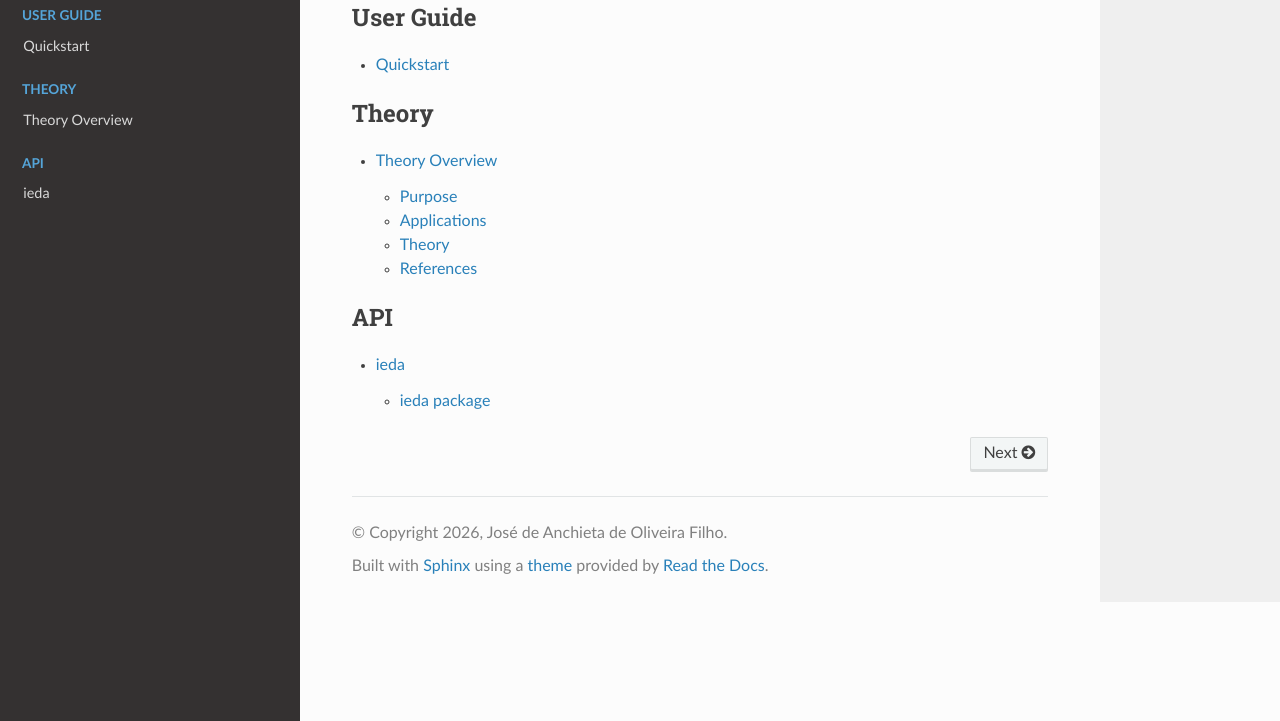
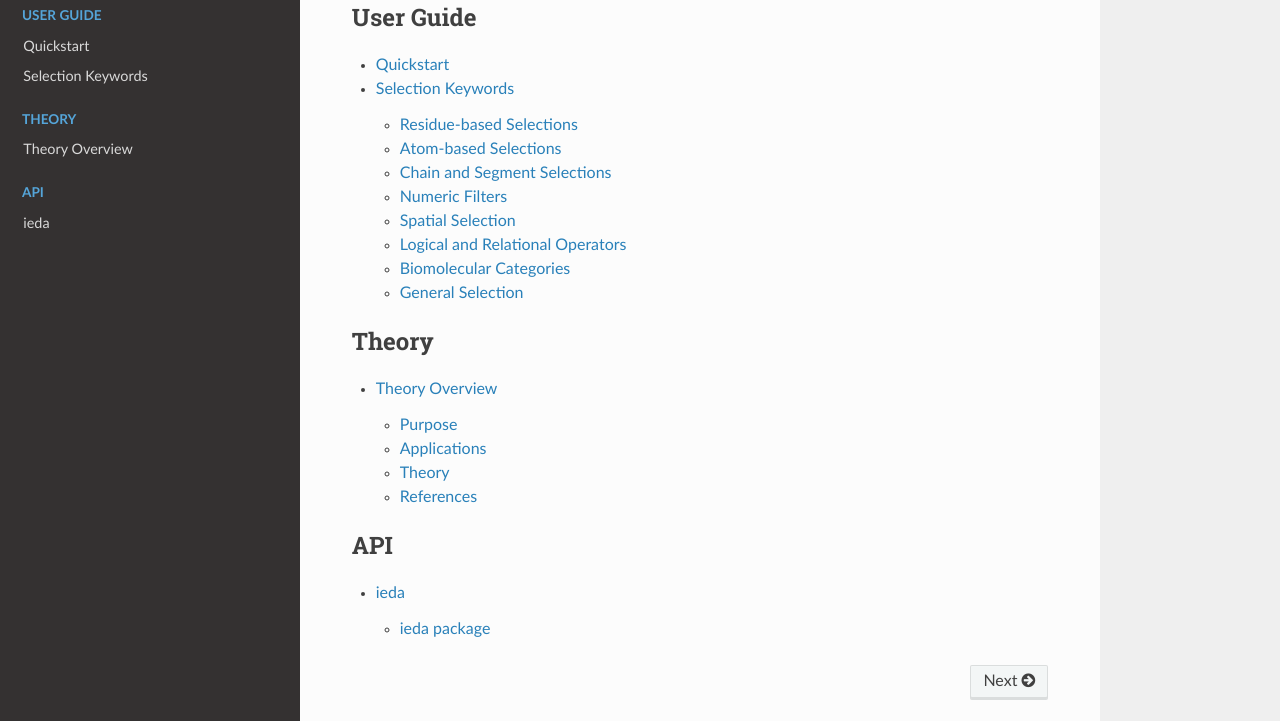
Before and after one commit to anchieta-oliveira/IEDA, a Sphinx documentation site: the page built from doc/source/index.rst, in a window 1280 px wide and 900 px high, scrolled down 745 px, cut to the strip 179-900 px from the top of the window. Built offline with Sphinx 7.4.7 and the Read the Docs theme 3.1.0, drawn with Linux system fonts in a browser that asks for light colours; pages that are not in the unit, such as notebooks, are missing from menus; some of the changed lines change nothing that is shown.

Commit message:
doc selection

```diff
--- a/doc/source/index.rst
+++ b/doc/source/index.rst
@@ -28,6 +28,7 @@ The goal of IEDA is to provide an electronic descriptor to assist in:
    :caption: User Guide
 
    tutorial/quickstart
+   tutorial/selection_syntax.rst
 
 .. toctree::
    :maxdepth: 2
--- /dev/null
+++ b/doc/source/tutorial/selection_syntax.rst
@@ -0,0 +1,155 @@
+Selection Keywords
+==================
+
+This section describes the available keywords used to create atom selections.
+Selections allow users to filter atoms based on structural, chemical, or spatial
+properties of a molecular system.
+
+Residue-based Selections
+------------------------
+
+These keywords select atoms based on residue information.
+
+- **resid**
+
+  Select atoms by residue sequence number.
+    E.g., ``resid 10`` selects atoms in residue number 10.
+
+- **resname**
+
+  Select atoms by residue name.
+    E.g., ``resname ALA`` selects atoms in alanine residues.
+
+- **residue**
+
+  Select atoms by internal residue ID.
+    E.g., ``residue 5`` selects atoms in the residue with internal ID 5 (sequential numbering).
+
+
+Atom-based Selections
+---------------------
+
+These keywords select atoms using atom-level identifiers.
+
+- **atom**
+
+  Select atoms by atom serial number.
+    E.g., ``atom 15`` selects the atom with serial number 15.
+
+- **atomid**
+
+  Select atoms by internal atom ID.
+    E.g., ``atomid 20`` selects the atom with internal ID 20 (sequential numbering).
+
+- **name**
+
+  Select atoms by atom name.
+    E.g., ``name CA`` selects atoms named CA (alpha carbons in proteins).
+
+
+Chain and Segment Selections
+----------------------------
+
+These keywords select atoms based on structural grouping.
+
+- **chain**
+
+  Select atoms by chain ID.
+    E.g., ``chain A`` selects atoms in chain A.
+
+- **segname**
+
+  Select atoms by segment name.
+    E.g., ``segname PROT`` selects atoms in the segment named PROT.
+
+Numeric Filters
+---------------
+
+These keywords filter atoms based on numerical properties.
+
+- **beta**
+
+  Select atoms using B-factor (temperature factor) values.
+  Supports comparison operators such as ``>``, ``<``, ``>=``, ``<=``, and ``==``.
+    E.g., ``beta > 0.5`` selects atoms with B-factor greater than 0.5.
+
+- **occupancy**
+
+  Select atoms based on occupancy values using comparison operators.
+    E.g., ``occupancy <= 0.8`` selects atoms with occupancy less than or equal to 0.8.
+
+
+Spatial Selection
+-----------------
+
+Selections based on geometric relationships.
+
+- **within**
+
+  Select atoms within a specified distance from another selection.
+    E.g., ``within 5 of resid 10`` selects atoms within 5 Å of residue number 10.
+
+
+Logical and Relational Operators
+--------------------------------
+
+These operators allow combining or modifying selections.
+
+- **and**
+
+  Combine selections using intersection.
+    E.g., ``protein and resname ALA`` selects atoms that are both in the protein and in alanine residues.
+
+- **or**
+
+  Combine selections using union.
+    E.g., ``resname ALA or segname ALIG`` selects atoms that are either in alanine residues or in the segment named ALIG.
+
+- **not**
+
+  Exclude atoms from a selection.
+    E.g., ``not water`` selects all atoms that are not part of water molecules.
+
+- **same**
+
+  Select atoms sharing a specific property with another selection.
+    E.g., ``same residue as within 5 of resid 10`` selects atoms in the same residue as those within 5 Å of residue number 10.
+
+
+Biomolecular Categories
+-----------------------
+
+Predefined selections for common biomolecular groups.
+
+- **protein**
+
+  Select atoms belonging to protein residues.
+    E.g., ``protein`` selects all atoms in protein residues.
+
+- **backbone**
+
+  Select protein backbone atoms (e.g., N, CA, C, O).
+    E.g., ``backbone`` selects all backbone atoms in proteins.
+
+- **water**
+
+  Select water molecules.
+    E.g., ``water`` selects all atoms in water molecules.
+
+- **lipids**
+
+  Select lipid molecules.
+    E.g., ``lipids`` selects all atoms in lipid molecules.
+
+- **nucleic**
+
+  Select nucleic acid residues.
+    E.g., ``nucleic`` selects all atoms in nucleic acid residues.
+
+
+General Selection
+-----------------
+
+- **all**
+
+  Select all atoms in the system.
```
